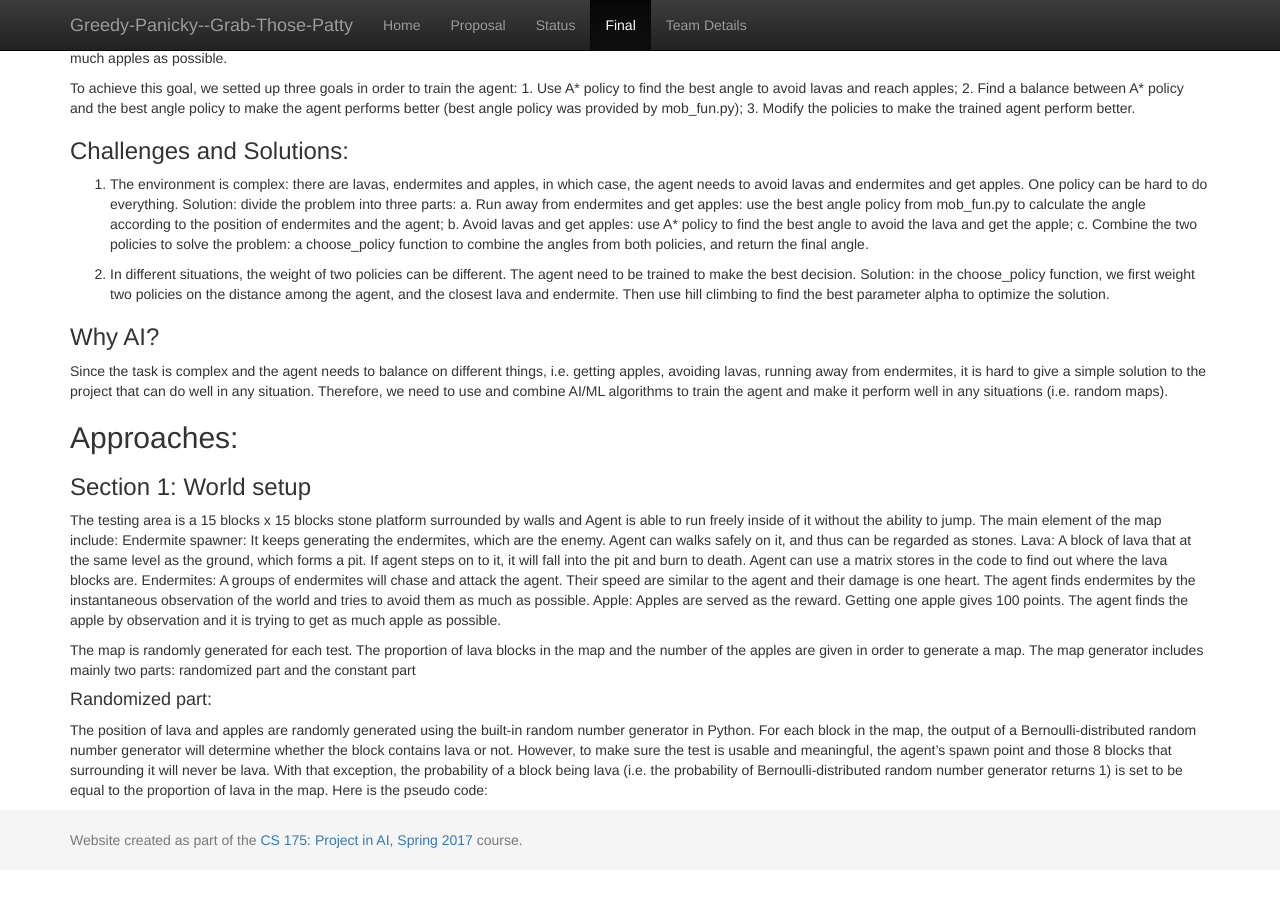
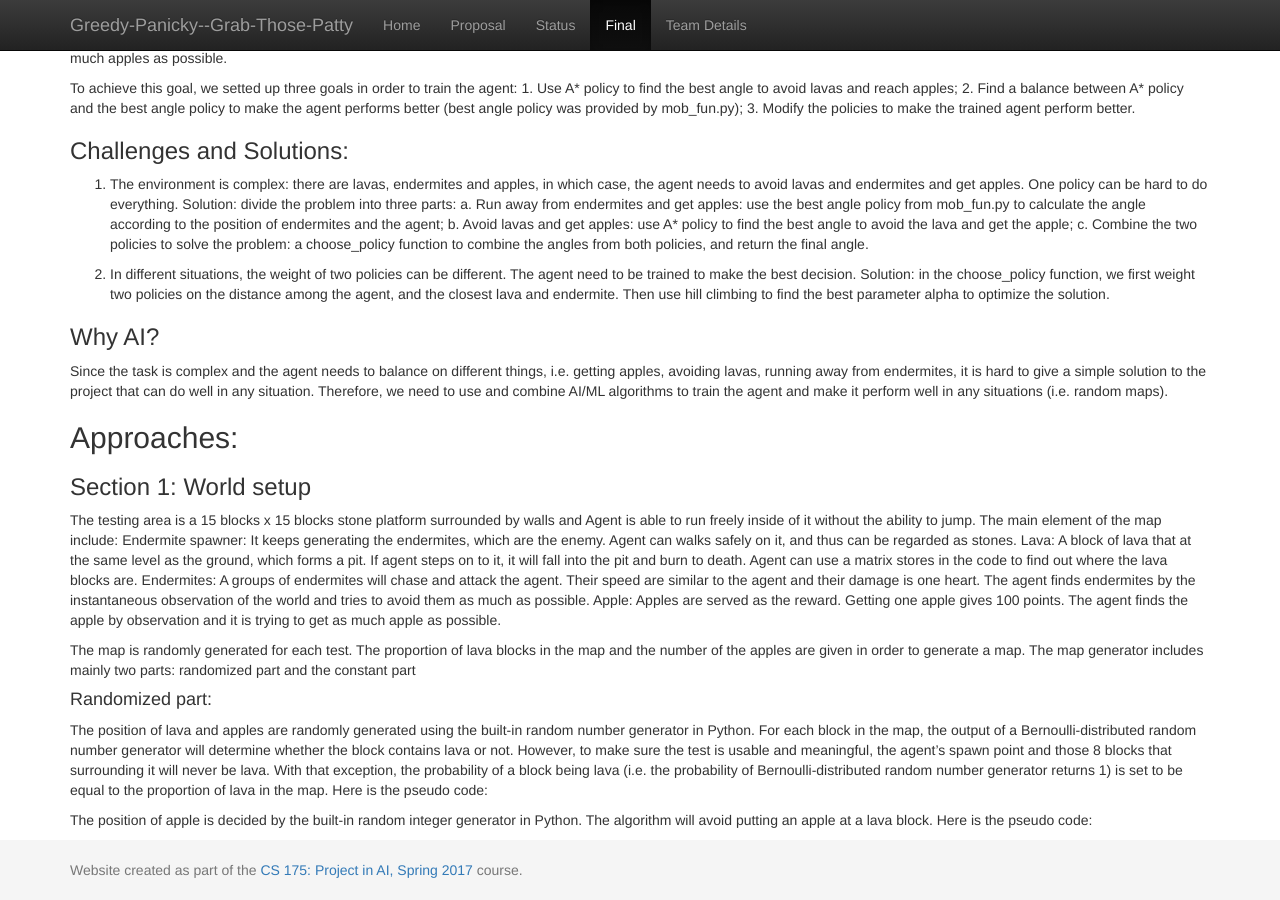
Before and after one commit to Leoll1020/Greedy-Panicky--Grab-Those-Patty, a Jekyll site: the page built from docs/final.md, in a window 1280 px wide and 900 px high, scrolled down 507 px. Built offline with Jekyll 4.4.1, drawn with Linux system fonts in a browser that asks for light colours; before the commit the page ends 1377 px from its top, so only the background shows below that.

Commit message:
Create final.md

```diff
--- a/docs/final.md
+++ b/docs/final.md
@@ -44,5 +44,7 @@ title: Final Report
 
 #### Randomized part:
   The position of lava and apples are randomly generated using the built-in random number generator in Python.
-  For each block in the map, the output of a Bernoulli-distributed random number generator will determine whether the block contains lava or not. However, to make sure the test is usable and meaningful, the agent’s spawn point and those 8 blocks that surrounding it will never be lava. With that exception, the probability of a block being lava (i.e. the probability of Bernoulli-distributed random number generator returns 1) is set to be equal to the proportion of lava in the map.
+  For each block in the map, the output of a Bernoulli-distributed random number generator will determine whether the block contains lava or not. However, to make sure the test is usable and meaningful, the agent’s spawn point and those 8 blocks that surrounding it will never be lava. With that exception, the probability of a block being lava (i.e. the probability of Bernoulli-distributed random number generator returns 1) is set to be equal to the proportion of lava in the map. Here is the pseudo code:
+
+  The position of apple is decided by the built-in random integer generator in Python. The algorithm will avoid putting an apple at a lava block.
 Here is the pseudo code:
```
